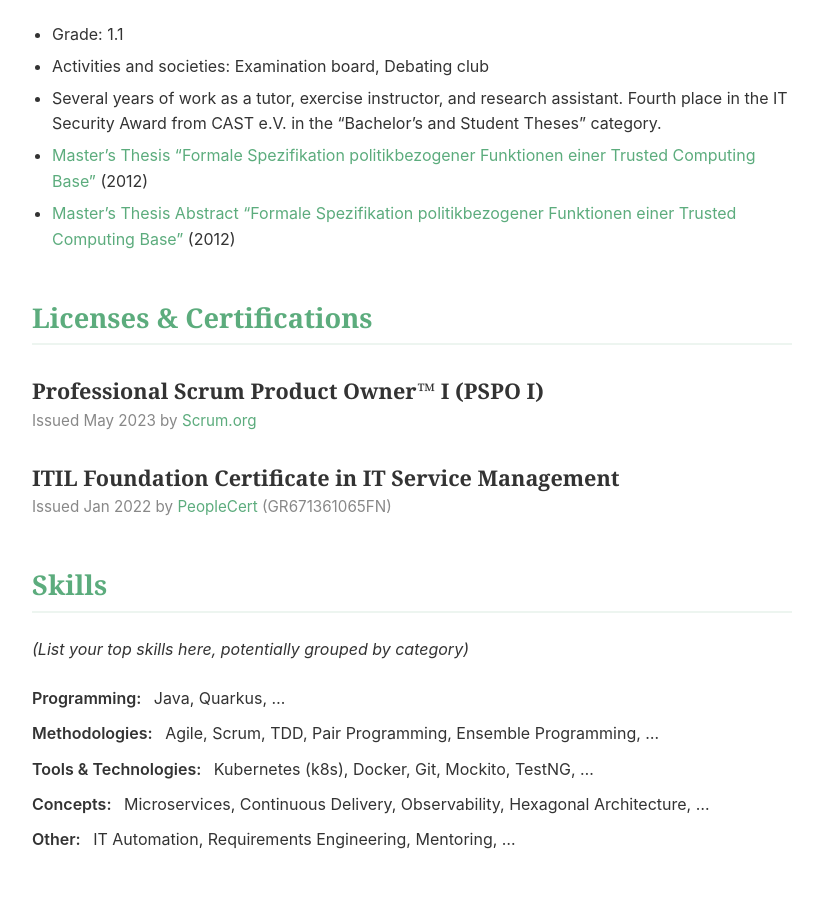
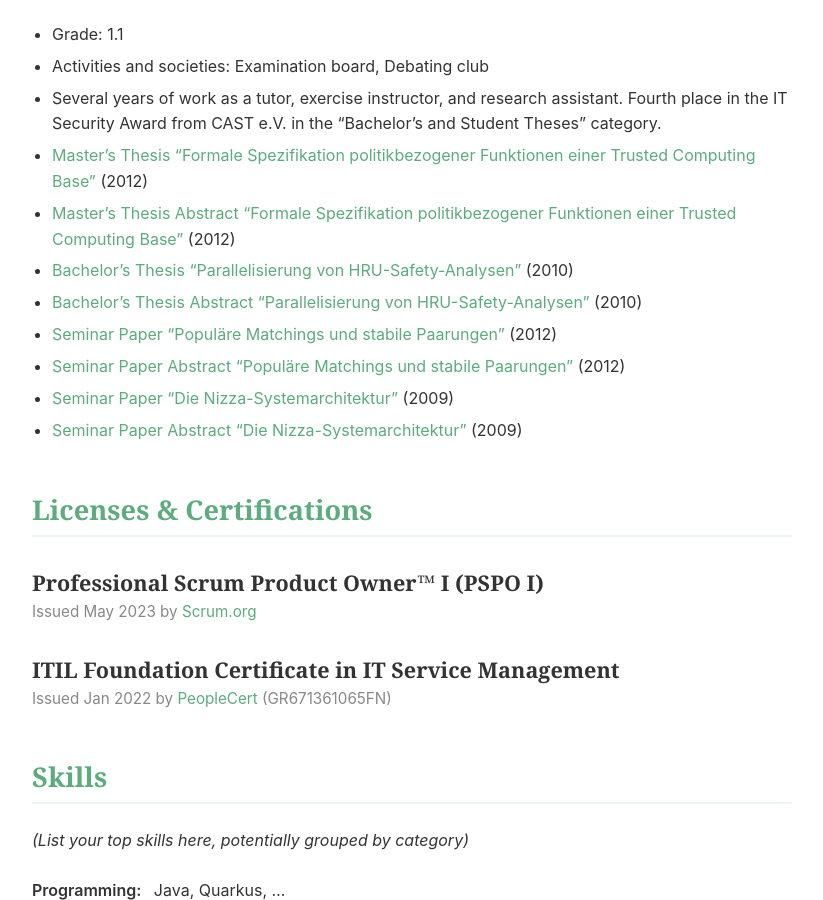
Before and after one commit to fxnn/fxnn.github.io, a Jekyll site: the page built from cv.md, in a window 1280 px wide and 900 px high, scrolled down 2121 px. Shown: the whole window, without its empty margins (228-1051 px from the left). Built offline with Jekyll 4.4.1, drawn with Linux system fonts in a browser that asks for light colours.

Commit message:
docs: Add academic papers to CV education section

```diff
--- a/cv.md
+++ b/cv.md
@@ -74,8 +74,14 @@ title: Curriculum Vitae
 * Grade: 1.1
 * Activities and societies: Examination board, Debating club
 * Several years of work as a tutor, exercise instructor, and research assistant. Fourth place in the IT Security Award from CAST e.V. in the "Bachelor's and Student Theses" category.
-* [Master's Thesis "Formale Spezifikation politikbezogener Funktionen einer Trusted Computing Base"](assets/pdf/thesis.pdf) (2012)
-* [Master's Thesis Abstract "Formale Spezifikation politikbezogener Funktionen einer Trusted Computing Base"](assets/pdf/thesis-abstract.md) (2012)
+* [Master's Thesis "Formale Spezifikation politikbezogener Funktionen einer Trusted Computing Base"](assets/pdf/formale-spezifikation-politikbezogener-funktionen-einer-trusted-computing-base.pdf) (2012)
+* [Master's Thesis Abstract "Formale Spezifikation politikbezogener Funktionen einer Trusted Computing Base"](assets/pdf/formale-spezifikation-politikbezogener-funktionen-einer-trusted-computing-base.md) (2012)
+* [Bachelor's Thesis "Parallelisierung von HRU-Safety-Analysen"](assets/pdf/parallelisierung-von-hru-safety-analysen.pdf) (2010)
+* [Bachelor's Thesis Abstract "Parallelisierung von HRU-Safety-Analysen"](assets/pdf/parallelisierung-von-hru-safety-analysen.md) (2010)
+* [Seminar Paper "Populäre Matchings und stabile Paarungen"](assets/pdf/populaere-matchings-und-stabile-paarungen.pdf) (2012)
+* [Seminar Paper Abstract "Populäre Matchings und stabile Paarungen"](assets/pdf/populaere-matchings-und-stabile-paarungen.md) (2012)
+* [Seminar Paper "Die Nizza-Systemarchitektur"](assets/pdf/die-nizza-systemarchitektur.pdf) (2009)
+* [Seminar Paper Abstract "Die Nizza-Systemarchitektur"](assets/pdf/die-nizza-systemarchitektur.md) (2009)
 
 ## Licenses & Certifications
 
```
